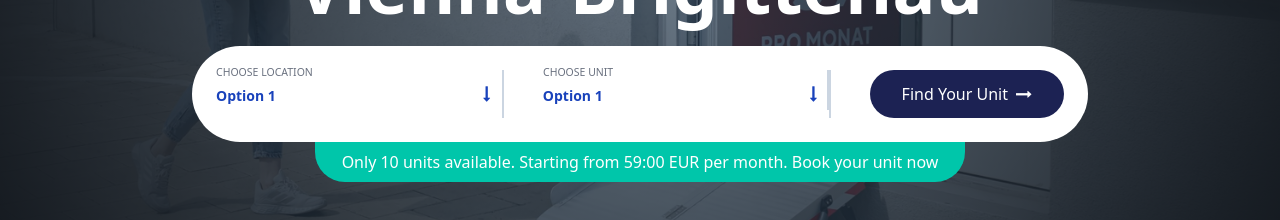
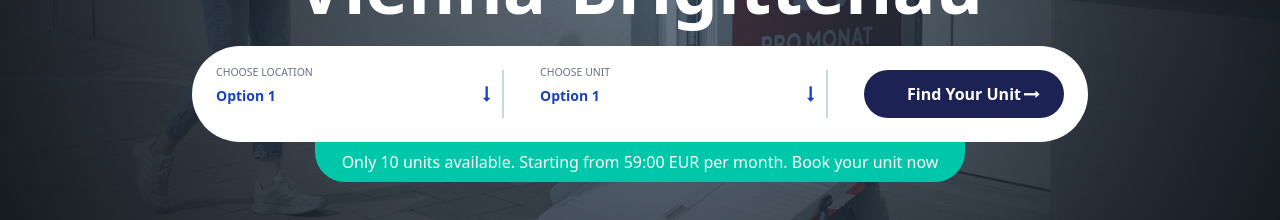
Before and after one commit to chotonbhowmik/self-storage, a React (Vite) app: page / in a window 1280 px wide. Shown: the part 470-690 px from the top of the page. Built offline with nearby package versions, Linux system fonts and the light colour scheme; no server answers.

Commit message:
updated the button design in banner

```diff
--- a/src/pages/Home/BannerSection/BannerSection.jsx
+++ b/src/pages/Home/BannerSection/BannerSection.jsx
@@ -54,7 +54,7 @@ const BannerSection = () => {
                     id="location"
                     name="location"
                     required
-                    className="peer block w-full appearance-none  lg:border-r-2 lg:border-b-0 border-slate-300 bg-transparent  pr-10 pt-4 pb-1 text-sm font-bold text-[#1942BB] focus:border-blue-600 focus:outline-none focus:ring-0"
+                    className="peer block w-full appearance-none   bg-transparent  pr-10 pt-4 pb-1 text-sm font-bold text-[#1942BB] focus:border-blue-600 focus:outline-none focus:ring-0"
                   >
                     <option value="1" selected>
                       Option 1
@@ -73,10 +73,10 @@ const BannerSection = () => {
 
                 {/* BUTTON */}
                 <div className="w-full md:w-auto flex justify-center md:justify-start">
-                  <button className="lg:max-w-[250px] w-full rounded-full bg-[#1C2253] text-white py-3 px-8 mt-4 md:mt-0">
+                  <button className="relative  lg:w-[200px] w-[300px] rounded-full bg-[#1C2253] text-white py-3 px-8 mt-4 md:mt-0 text-center font-bold">
                     Find Your Unit
                     <i
-                      className="fa fa-long-arrow-right ml-2"
+                      className="fa fa-long-arrow-right absolute right-6 top-1/2 -translate-y-1/2"
                       aria-hidden="true"
                     ></i>
                   </button>
```
